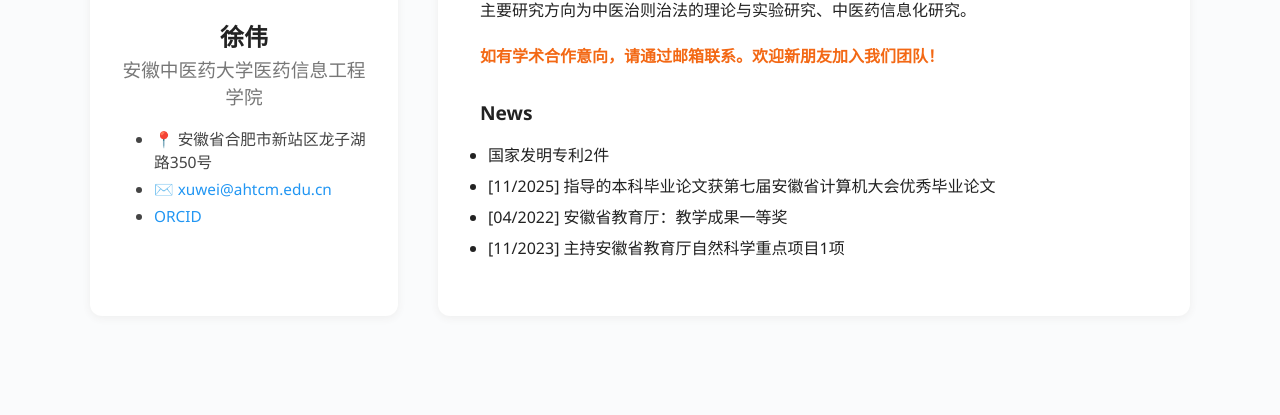
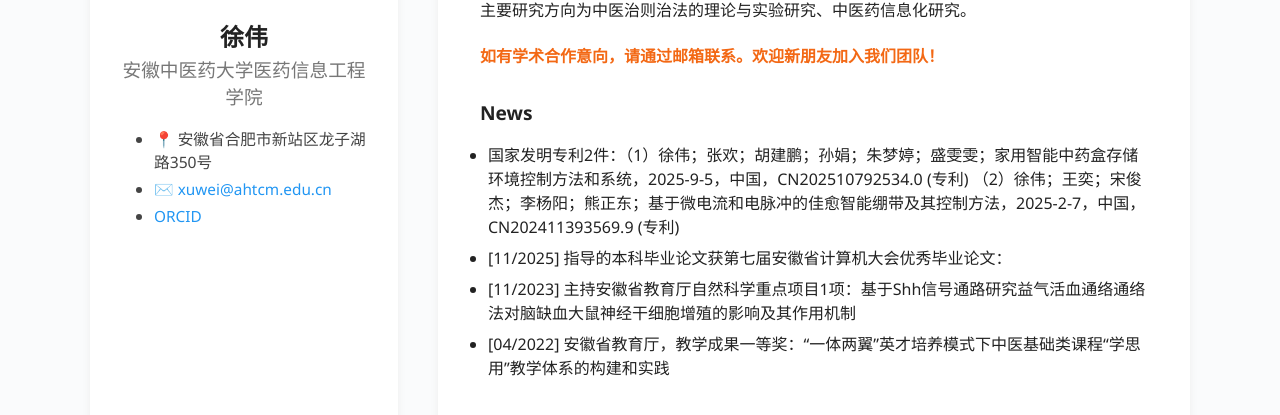
Before and after one commit to baibuxinjing/baibuxinjing.github.io, a plain HTML site: page index.html in a window 1280 px wide. Shown: the part 275-690 px from the top of the page. Drawn offline with Linux system fonts and the light colour scheme.

Commit message:
Update index.html

```diff
--- a/index.html
+++ b/index.html
@@ -73,10 +73,11 @@
       </p>
       <div class="section-title">News</div>
       <ul class="newslist">
-        <li>国家发明专利2件</li>
-        <li>[11/2025] 指导的本科毕业论文获第七届安徽省计算机大会优秀毕业论文</li>
-        <li>[04/2022] 安徽省教育厅：教学成果一等奖</li>
-        <li>[11/2023] 主持安徽省教育厅自然科学重点项目1项</li>
+        <li>国家发明专利2件：（1）徐伟；张欢；胡建鹏；孙娟；朱梦婷；盛雯雯；家用智能中药盒存储环境控制方法和系统，2025-9-5，中国，CN202510792534.0 (专利)
+（2）徐伟；王奕；宋俊杰；李杨阳；熊正东；基于微电流和电脉冲的佳愈智能绷带及其控制方法，2025-2-7，中国，CN202411393569.9 (专利)</li>
+        <li>[11/2025] 指导的本科毕业论文获第七届安徽省计算机大会优秀毕业论文：</li>
+        <li>[11/2023] 主持安徽省教育厅自然科学重点项目1项：基于Shh信号通路研究益气活血通络通络法对脑缺血大鼠神经干细胞增殖的影响及其作用机制</li>
+        <li>[04/2022] 安徽省教育厅，教学成果一等奖：“一体两翼”英才培养模式下中医基础类课程“学思用”教学体系的构建和实践</li>
       </ul>
     </main>
   </div>
```
